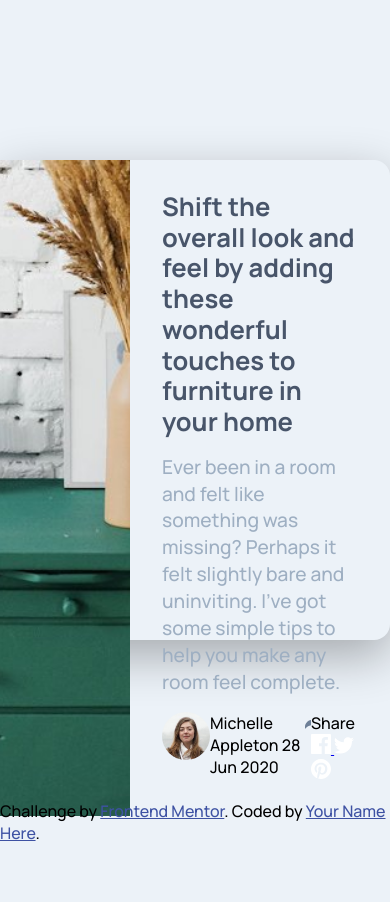
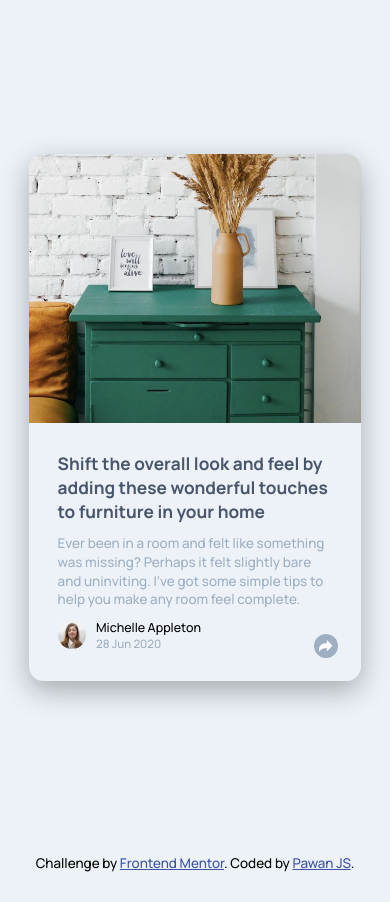
Before and after one commit to PawanJS/ArticlePreviewComponent, a plain HTML site: page index.html in a window 390 px wide. Before the commit the page ends 844 px from the top, so only its background shows below. Drawn offline with Linux system fonts and the light colour scheme.

Commit message:
Added html

```diff
--- a/css/mainStyles.css
+++ b/css/mainStyles.css
@@ -15,23 +15,24 @@ body {
   box-sizing: inherit;
   font-family: "Manrope", sans-serif;
   background-color: hsl(210, 46%, 95%);
+  line-height: 1.4;
+  font-weight: 500;
   min-height: 100vh;
   display: grid;
   place-items: end center;
+  grid-row-gap: 5rem;
 }
 
 /* Typography */
 .heading-1 {
-  font-size: 1.6rem;
+  font-size: 1.8rem;
   font-weight: 700;
-  line-height: 1.2;
   color: hsl(217, 19%, 35%);
 }
 
 .paragraph {
   margin-top: 1rem;
-  font-size: 1.2rem;
-  line-height: 1.4;
+  font-size: 1.4rem;
   color: hsl(212, 23%, 69%);
 }
 
@@ -40,9 +41,8 @@ body {
   display: grid;
   grid-template-columns: 1fr 2fr;
   max-width: 60rem;
-  max-height: 30rem;
   width: 100%;
-  border-radius: 1rem;
+  border-radius: 1.5rem;
   box-shadow: 0 1rem 3rem rgba(0, 0, 0, 0.3);
 }
 
@@ -57,15 +57,16 @@ body {
 }
 
 .share__text {
-  padding: 2rem;
+  padding: 3rem;
 }
 
 .share__author-details {
+  position: relative;
   margin-top: 1rem;
-  display: flex;
-}
-
-.share__author--item {
+  display: grid;
+  grid-template-columns: min-content 1fr min-content;
+  align-items: end;
+  grid-column-gap: 1rem;
 }
 
 .share__author--img {
@@ -75,27 +76,162 @@ body {
 }
 
 .share__author--name {
+  font-size: 1.3rem;
 }
 
-.share__item {
+.share__author--name span {
+  display: block;
+  color: hsl(212, 23%, 69%);
+  font-size: 1.2rem;
 }
 
-.share__img {
+.share {
+  display: flex;
+  justify-content: center;
+  align-items: center;
+}
+
+.share:hover .share--icon {
+  fill: hsl(228, 45%, 44%);
+}
+
+.share::before {
+  content: "";
+  background-color: hsl(212, 23%, 69%);
+  width: 2.5rem;
+  height: 2.5rem;
+  border-radius: 50%;
+  position: absolute;
+  z-index: -1;
+}
+
+.share--icon {
+  width: 1.4rem;
+  height: 1.4rem;
+  fill: #fff;
+  transition: fill 0.2s;
 }
 
 .share__social-box {
+  position: absolute;
+  right: -6rem;
+  top: -5rem;
+  background-color: hsl(217, 19%, 35%);
+  padding: 0.8rem 1.4rem;
+  border-radius: 0.7rem;
+  display: flex;
+  align-items: center;
+  visibility: hidden;
+  transform: translateY(6rem);
+  transition: transform 0.3s;
+}
+
+.share__social-box::after {
+  content: "";
+  border: 1rem solid hsl(217, 19%, 35%);
+  position: absolute;
+  bottom: -0.5rem;
+  right: 40%;
+  z-index: -1;
+  transform: rotate(45deg);
+}
+
+.share__social-box span {
+  font-size: 1.5rem;
+  margin-right: 1rem;
+  color: hsl(212, 23%, 69%);
 }
 
 .share__social--link {
+  display: inline-block;
+  margin-right: 0.8rem;
 }
 
-.share__social--img
+.share__social--icon {
+  width: 1.5rem;
+  height: 1.5rem;
+  fill: #fff;
+  transition: fill 0.2s;
+}
+
+.icon-facebook:hover {
+  fill: #4f74c3;
+}
+
+.icon-twitter:hover {
+  fill: #1da1f2;
+}
+
+.icon-pinterest:hover {
+  fill: #e60023;
+}
 
 /* Footer */
 .attribution {
-  font-size: 11px;
+  font-size: 1.4rem;
   text-align: center;
 }
 .attribution a {
   color: hsl(228, 45%, 44%);
+  transition: color 0.2s;
 }
+.attribution a:hover {
+  color: hsl(212, 23%, 69%);
+}
+
+/* Classes to be add with js */
+
+.active {
+  visibility: visible;
+  transform: translateY(0);
+}
+
+/* Media query */
+@media only screen and (max-width: 70em) {
+  html {
+    font-size: 60%;
+  }
+}
+
+@media only screen and (max-width: 40em) {
+  body {
+    padding: 3rem;
+  }
+
+  .container {
+    overflow: hidden;
+    grid-template-columns: 1fr;
+  }
+
+  .share__text {
+    overflow: hidden;
+  }
+
+  .share::before {
+    z-index: 5;
+  }
+
+  .share--icon {
+    position: relative;
+    z-index: 10;
+  }
+
+  .share__social-box {
+    top: -1rem;
+    left: -4rem;
+    padding: 3rem;
+    justify-content: center;
+  }
+
+  .share__social-box span {
+    margin-right: 2rem;
+  }
+
+  .share__social--link {
+    margin-right: 4.5rem;
+  }
+
+  .share__social-box::after {
+    display: none;
+  }
+}
--- a/index.html
+++ b/index.html
@@ -17,11 +17,12 @@
     />
     <title>Frontend Mentor | Article preview component</title>
     <link rel="stylesheet" href="css/mainStyles.css" />
+    <script defer src="js/main.js"></script>
   </head>
   <body>
     <main class="container">
       <figure class="share__item">
-        <img src="images/drawers.jpg" alt="Drawer" class="share__img" />
+        <img src="images/drawers.jpg" alt="Drawers" class="share__img" />
       </figure>
       <div class="share__text">
         <h1 class="heading-1">
@@ -45,35 +46,27 @@
             Michelle Appleton
             <span> 28 Jun 2020 </span>
           </div>
-          <figure class="share__item">
-            <img
-              src="images/icon-share.svg"
-              alt="icon-share"
-              class="share__image"
-            />
-          </figure>
-          <div class="share__social-box">
+          <a href="#" class="share js-share">
+            <svg class="share--icon">
+              <use xlink:href="images/sprite.svg#icon-share"></use>
+            </svg>
+          </a>
+          <div class="share__social-box js-box">
             <span>Share</span>
             <a href="#" class="share__social--link">
-              <img
-                src="images/icon-facebook.svg"
-                alt="facebook"
-                class="share__social--img"
-              />
+              <svg class="share__social--icon icon-facebook">
+                <use xlink:href="images/sprite.svg#icon-facebook"></use>
+              </svg>
             </a>
             <a href="#" class="share__social--link">
-              <img
-                src="images/icon-twitter.svg"
-                alt="twitter"
-                class="share__social--img"
-              />
+              <svg class="share__social--icon icon-twitter">
+                <use xlink:href="images/sprite.svg#icon-twitter"></use>
+              </svg>
             </a>
             <a href="#" class="share__social--link">
-              <img
-                src="images/icon-pinterest.svg"
-                alt="pinterest"
-                class="share__social--img"
-              />
+              <svg class="share__social--icon icon-pinterest">
+                <use xlink:href="images/sprite.svg#icon-pinterest"></use>
+              </svg>
             </a>
           </div>
         </div>
@@ -83,7 +76,7 @@
       Challenge by
       <a href="https://www.frontendmentor.io?ref=challenge" target="_blank"
         >Frontend Mentor</a
-      >. Coded by <a href="#">Your Name Here</a>.
+      >. Coded by <a href="https://github.com/PawanJS">Pawan JS</a>.
     </footer>
   </body>
 </html>
--- a/js/main.js
+++ b/js/main.js
@@ -0,0 +1,7 @@
+"use strict";
+const shareBtn = document.querySelector(".js-share");
+const shareBox = document.querySelector(".js-box");
+
+shareBtn.addEventListener("click", function () {
+  shareBox.classList.toggle("active");
+});
```
Also changed, not shown: images/sprite.svg (added).
